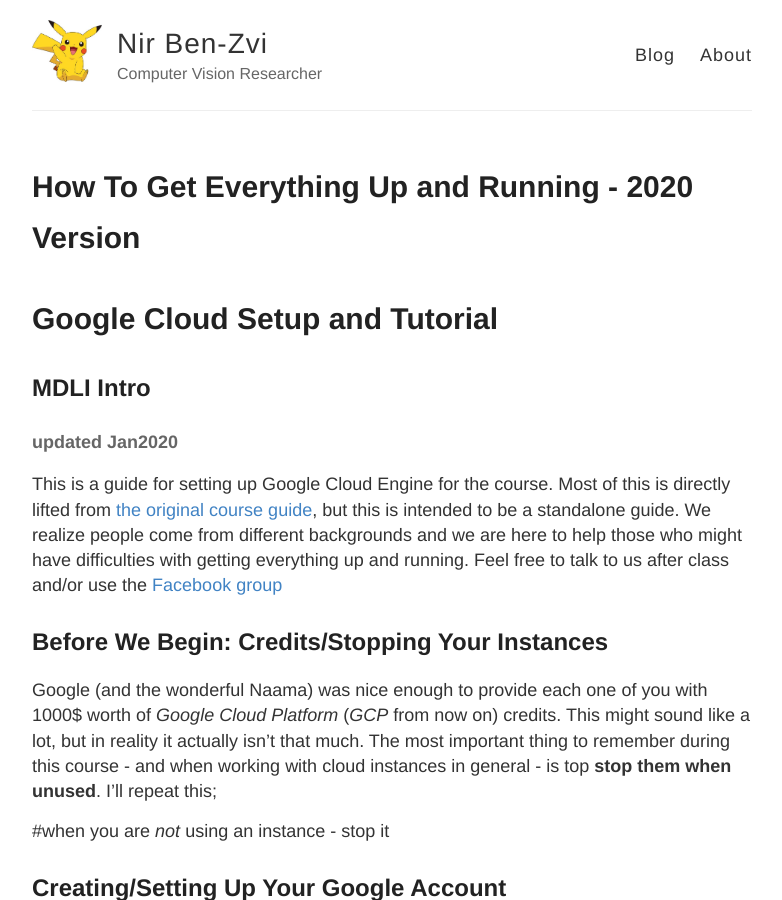
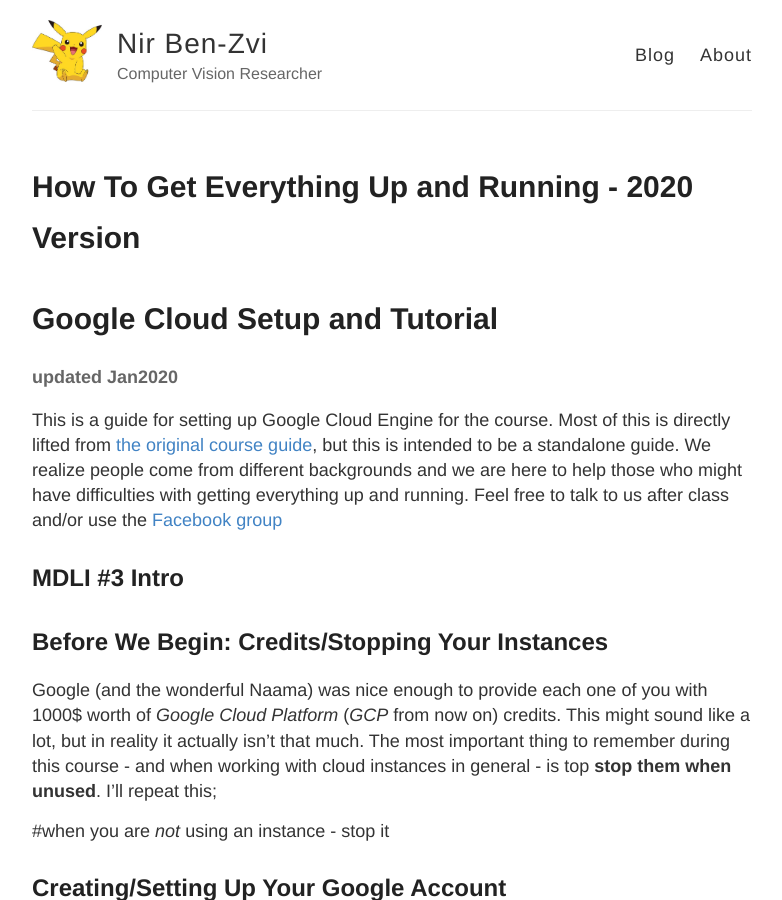
Before and after one commit to nirbenz/nirbenz.github.io, a Jekyll site: the page built from _posts/2019-01-05-new.md, in a window 1280 px wide and 900 px high. Shown: the whole window, without its empty margins (248-1030 px from the left). Built offline with Jekyll 4.4.1, drawn with Linux system fonts in a browser that asks for light colours.

Commit message:
Switched first part.

```diff
--- a/_posts/2019-01-05-new.md
+++ b/_posts/2019-01-05-new.md
@@ -6,12 +6,11 @@
 
 # Google Cloud Setup and Tutorial
 
-## MDLI Intro
-
 #### updated Jan2020
 
 This is a guide for setting up Google Cloud Engine for the course. Most of this is directly lifted from [the original course guide](https://github.com/cs231n/gcloud), but this is intended to be a standalone guide. We realize people come from different backgrounds and we are here to help those who might have difficulties with getting everything up and running. Feel free to talk to us after class and/or use the [Facebook group](https://www.facebook.com/groups/980276185664007/)
 
+## MDLI #3 Intro
 
 ## Before We Begin: Credits/Stopping Your Instances
 Google (and the wonderful Naama) was nice enough to provide each one of you with 1000$ worth of *Google Cloud Platform* (*GCP* from now on) credits. This might sound like a lot, but in reality it actually isn't that much. The most important thing to remember during this course - and when working with cloud instances in general - is top **stop them when unused**. I'll repeat this;
```
